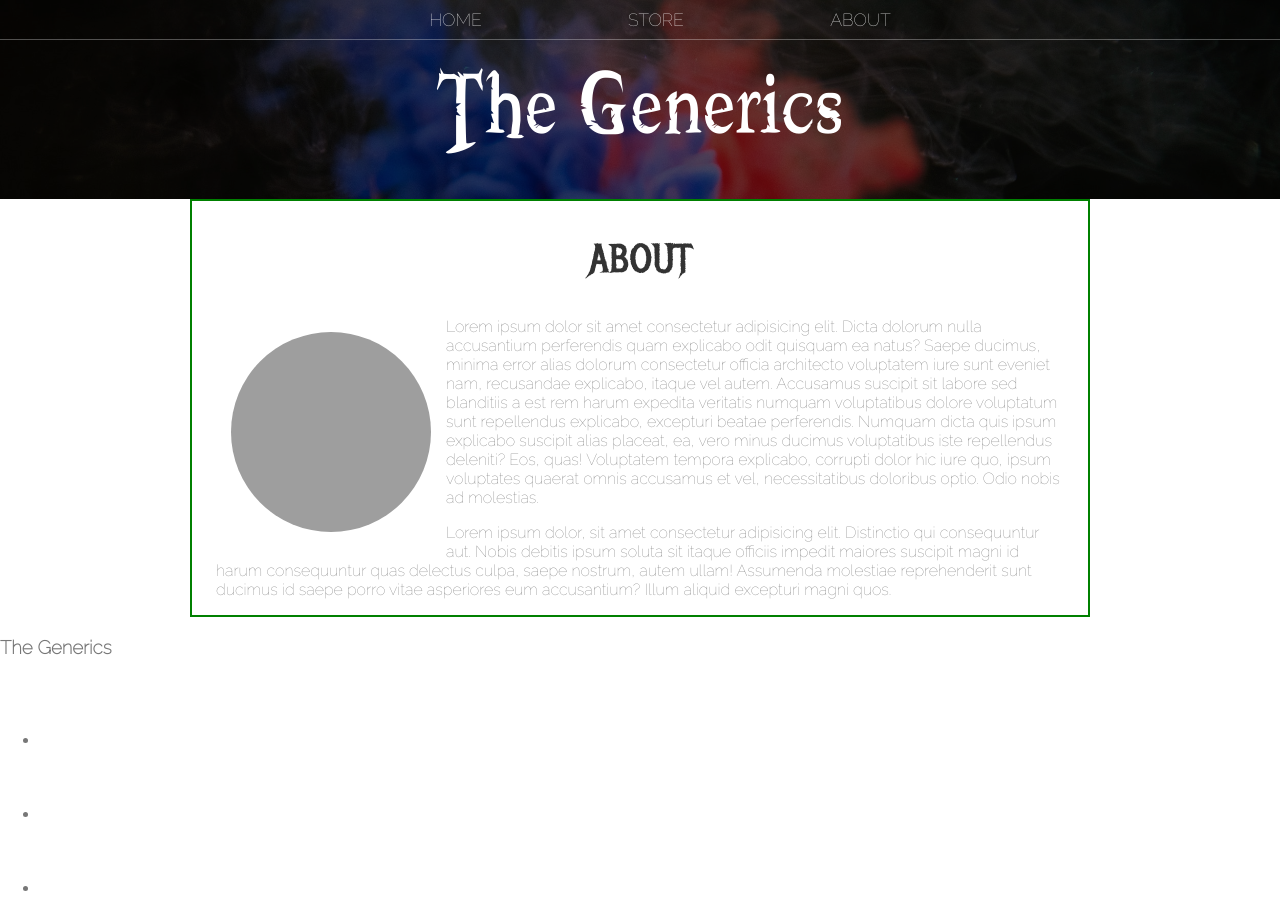
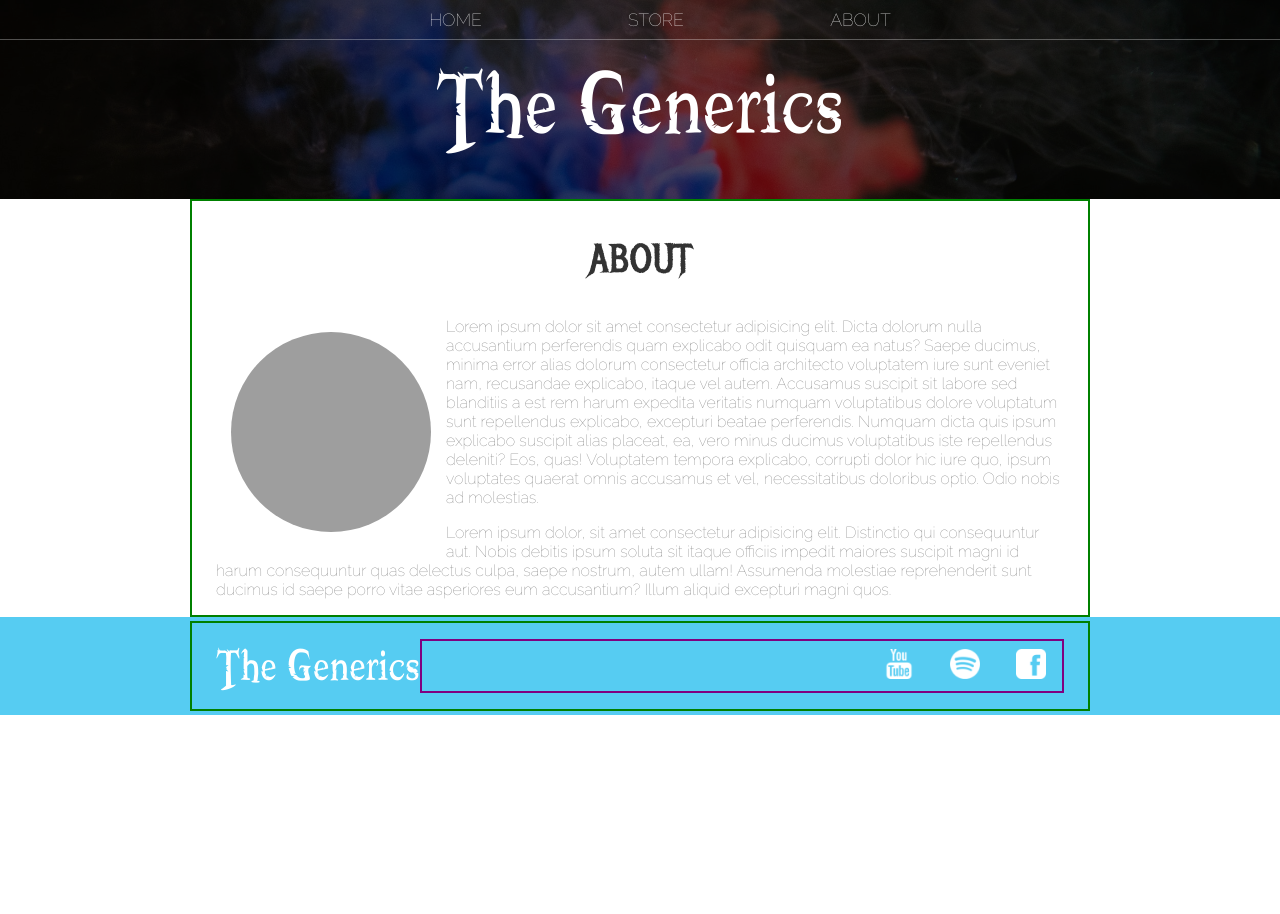
Before and after one commit to CuongDuong2710/learning-html-css-javascript, a plain HTML site: page Introduction to CSS/Lesson 1/about.html in a window 1280 px wide. After the commit the page ends 800 px from the top, so only its background shows below. Drawn offline with Linux system fonts and the light colour scheme; grey boxes are pictures that could not be loaded; files whose address does not match are found by name.

Commit message:
[HTML&CSS] How to Style a Modern Website (Part One)

```diff
--- a/Introduction to CSS/Lesson 1/about.html
+++ b/Introduction to CSS/Lesson 1/about.html
@@ -24,10 +24,10 @@
             <p>Lorem ipsum dolor, sit amet consectetur adipisicing elit. Distinctio qui consequuntur aut. Nobis debitis ipsum soluta sit itaque officiis impedit maiores suscipit magni id harum consequuntur quas delectus culpa, saepe nostrum, autem ullam! Assumenda molestiae reprehenderit sunt ducimus id saepe porro vitae asperiores eum accusantium? Illum aliquid excepturi magni quos.</p>
         </section>
 
-        <footer>
-            <div>
-                <h3>The Generics</h3>
-                <ul>
+        <footer class="main-footer">
+            <div class="container main-footer-container">
+                <h3 class="band-name">The Generics</h3>
+                <ul class="nav footer-nav">
                     <li>
                         <a href="https://www.youtube.com" target="_blank">
                             <img src="Images/YouTube Logo.png">
--- a/Introduction to CSS/Lesson 1/styles.css
+++ b/Introduction to CSS/Lesson 1/styles.css
@@ -98,3 +98,29 @@ body {
   margin: 15px;
   border-radius: 50%;
 }
+
+.main-footer {
+  background-color: #56ccf2;
+  color: white;
+  padding: 0.25em 0;
+}
+
+.main-footer-container {
+  display: flex;
+  align-items: center;
+}
+
+.main-footer-container ul {
+  flex-grow: 1; /* https://www.w3schools.com/cssref/css3_pr_flex-grow.asp */
+  text-align: end;
+  border: 2px solid purple;
+}
+
+.footer-nav li {
+  padding: 0 0.5em;
+}
+
+.footer-nav img {
+  width: 30px;
+  height: 30px;
+}
```
